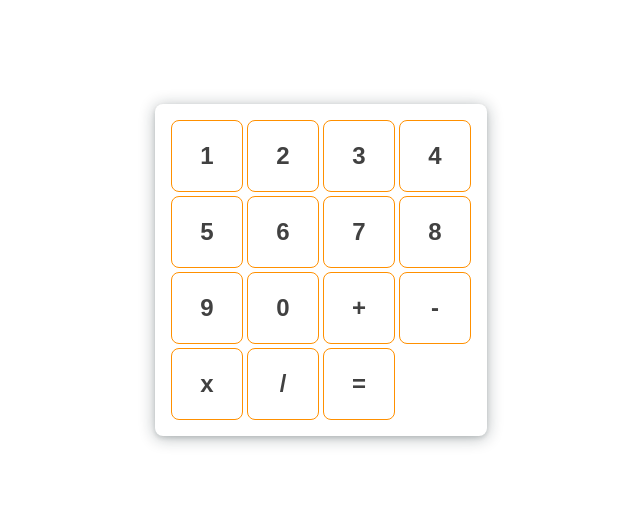
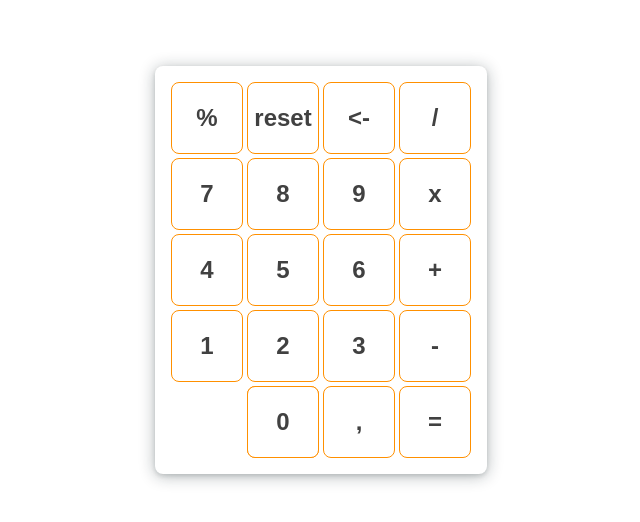
Before and after one commit to pavsoldatov/react-calculator, a React (Create React App) app: page / in a window 1280 px wide. Shown: the part 130-652 px from the top of the page, without its empty margins (319-959 px from the left). Built offline with nearby package versions, Linux system fonts and the light colour scheme.

Commit message:
Layout number and control keys

```diff
--- a/src/components/Controls/Numbers/NumbersList.js
+++ b/src/components/Controls/Numbers/NumbersList.js
@@ -5,80 +5,106 @@ import Button from "../../UI/Button";
 
 const ENTITIES = [
   {
-    type: "number",
-    value: "1",
-    id: "1n",
+    type: "control_percent",
+    value: "%",
+    id: "cp1",
   },
   {
-    type: "number",
-    value: "2",
-    id: "2n",
+    type: "control_reset",
+    value: "reset",
+    id: "cr2",
   },
   {
-    type: "number",
-    value: "3",
-    id: "3n",
+    type: "control_backspace",
+    value: "<-",
+    id: "cb3",
   },
   {
-    type: "number",
-    value: "4",
-    id: "4n",
+    type: "control_divide",
+    value: "/",
+    id: "cd4",
   },
   {
-    type: "number",
-    value: "5",
-    id: "5n",
+    type: "number_seven",
+    value: "7",
+    id: "ns1",
   },
   {
-    type: "number",
-    value: "6",
-    id: "6n",
+    type: "number_eight",
+    value: "8",
+    id: "ne2",
   },
   {
-    type: "number",
-    value: "7",
-    id: "7n",
+    type: "number_nine",
+    value: "9",
+    id: "nn3",
   },
   {
-    type: "number",
-    value: "8",
-    id: "8n",
+    type: "control_multiplier",
+    value: "x",
+    id: "cm5",
   },
   {
-    type: "number",
-    value: "9",
-    id: "9n",
+    type: "number_four",
+    value: "4",
+    id: "nf4",
   },
   {
-    type: "number",
-    value: "0",
-    id: "0n",
+    type: "number_five",
+    value: "5",
+    id: "nf5",
   },
   {
-    type: "control",
-    value: "+",
-    id: "1c",
+    type: "number_six",
+    value: "6",
+    id: "ns6",
   },
   {
-    type: "control",
-    value: "-",
-    id: "2c",
+    type: "control_plus",
+    value: "+",
+    id: "cp6",
   },
   {
-    type: "control",
-    value: "x",
-    id: "3c",
+    type: "number_one",
+    value: "1",
+    id: "no7",
   },
   {
-    type: "control",
-    value: "/",
-    id: "4c",
+    type: "number_two",
+    value: "2",
+    id: "nt8",
   },
   {
-    type: "control",
+    type: "number_three",
+    value: "3",
+    id: "nt9",
+  },
+  {
+    type: "control_minus",
+    value: "-",
+    id: "cm7",
+  },
+  {
+    type: "blank",
+    value: " ",
+    id: "blank",
+  },
+  {
+    type: "number_zero",
+    value: "0",
+    id: "nz10",
+  },
+  {
+    type: "control_comma",
+    value: ",",
+    id: "cc8",
+  },
+  {
+    type: "control_equals",
     value: "=",
-    id: "5c",
+    id: "cc9",
   },
+
 ];
 
 function NumbersList(props) {
--- a/src/components/UI/Button.module.css
+++ b/src/components/UI/Button.module.css
@@ -21,32 +21,62 @@
 }
 
 .button:nth-child(1) {
+  grid-area: percent;
+}
+.button:nth-child(2) {
+  grid-area: reset;
+}
+.button:nth-child(3) {
+  grid-area: backspace;
+}
+.button:nth-child(4) {
+  grid-area: divide;
+}
+.button:nth-child(5) {
+  grid-area: seven;
+}
+.button:nth-child(6) {
+  grid-area: eight;
+}
+.button:nth-child(7) {
+  grid-area: nine;
+}
+.button:nth-child(8) {
+  grid-area: multiplier;
+}
+.button:nth-child(9) {
+  grid-area: four;
+}
+.button:nth-child(10) {
+  grid-area: five;
+}
+.button:nth-child(11) {
+  grid-area: six;
+}
+.button:nth-child(12) {
+  grid-area: plus;
+}
+.button:nth-child(13) {
   grid-area: one;
 }
-.button:nth-child(2) {
+.button:nth-child(14) {
   grid-area: two;
 }
-.button:nth-child(3) {
+.button:nth-child(15) {
   grid-area: three;
 }
-.button:nth-child(4) {
-  grid-area: four;
+.button:nth-child(16) {
+  grid-area: minus;
 }
-.button:nth-child(5) {
-  grid-area: five;
+.button:nth-child(17) {
+  grid-area: zero;
 }
-.button:nth-child(6) {
-  grid-area: six;
+.button:nth-child(18) {
+  grid-area: zero;
 }
-.button:nth-child(7) {
-  grid-area: seven;
+.button:nth-child(19) {
+  grid-area: comma;
 }
-.button:nth-child(8) {
-  grid-area: eight;
+.button:nth-child(20) {
+  grid-area: equals;
 }
-.button:nth-child(9) {
-  grid-area: nine;
-}
-.button:nth-child(10) {
-  grid-area: ten;
-}
--- a/src/components/UI/Card.module.css
+++ b/src/components/UI/Card.module.css
@@ -10,7 +10,9 @@
   gap: 4px;
   grid-template-columns: repeat(4, 1fr);
   grid-template-areas:
-    "one two three four"
-    "five six seven eight"
-    "nine ten eleven twelve";
+    "percent reset backspace divide"
+    "seven eight nine multiplier"
+    "four five six plus"
+    "one two three minus"
+    "blank zero comma equals";
 }
```
